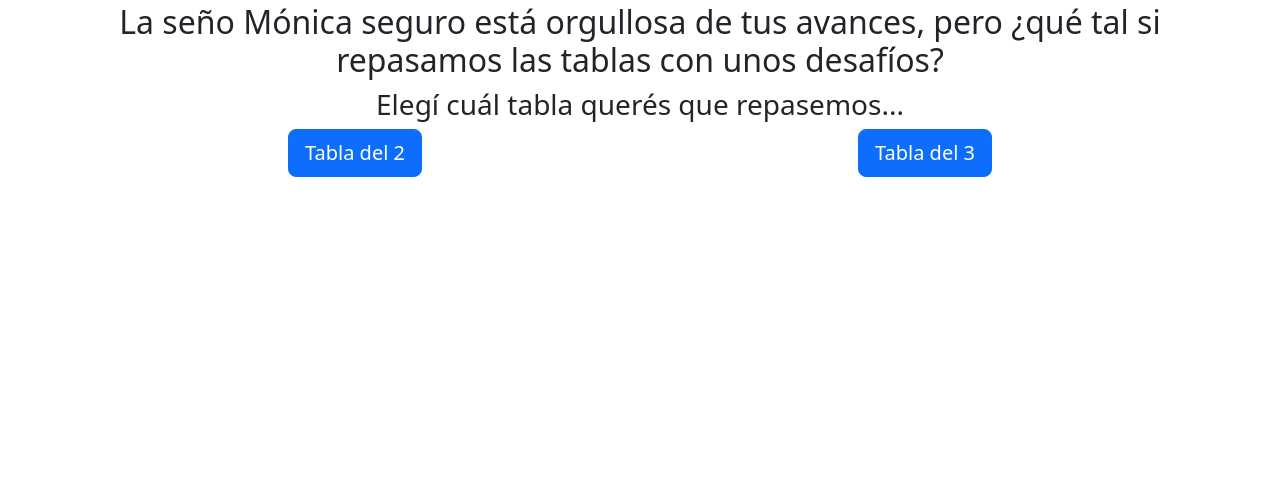
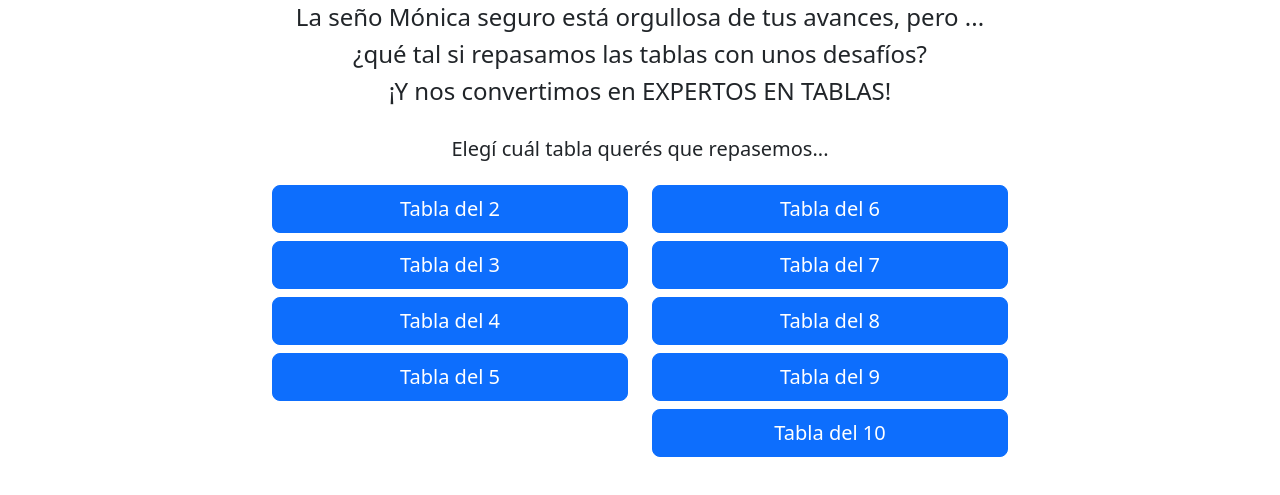
Before and after one commit to afuhr/somoscuarto, a plain HTML site: page index.html in a window 1280 px wide. Shown: the part 101-596 px from the top of the page. Drawn offline with nearby package versions, Linux system fonts and the light colour scheme.

Commit message:
Subo multiplicaciones

```diff
--- a/index.html
+++ b/index.html
@@ -4,29 +4,43 @@
     <meta charset="UTF-8">
     <meta name="viewport" content="width=device-width, initial-scale=1.0">
     <title>Repaso de Tablas de Multiplicar</title>
-    <!-- Agregamos Bootstrap para diseño -->
+    <!-- Bootstrap para el diseño -->
     <link href="https://cdn.jsdelivr.net/npm/bootstrap@5.3.0-alpha1/dist/css/bootstrap.min.css" rel="stylesheet">
 </head>
 <body>
     <div class="container text-center mt-5">
         <h1>Hola,</h1>
-        <h2>La seño Mónica seguro está orgullosa de tus avances, pero ¿qué tal si repasamos las tablas con unos desafíos?</h2>
-        <h3>Elegí cuál tabla querés que repasemos...</h3>
-
-
+        <h4>La seño Mónica seguro está orgullosa de tus avances, pero ...</h4>
+        <h4>¿qué tal si repasamos las tablas con unos desafíos?</h4>
+        <h4>¡Y nos convertimos en EXPERTOS EN TABLAS!</h4><br />
+        <h5>Elegí cuál tabla querés que repasemos...</h5>
 
         <!-- Botones para elegir la tabla -->
-        <div class="row">
-            <div class="col">
-                <a href="multiplicaciones.html?tabla=2" class="btn btn-primary btn-lg">Tabla del 2</a>
+        <div class="row justify-content-center mt-4">
+            <div class="col-md-4">
+                <div class="d-grid gap-2">
+                    <a href="multiplicaciones.html?tabla=2" class="btn btn-primary btn-lg">Tabla del 2</a>
+                    <a href="multiplicaciones.html?tabla=3" class="btn btn-primary btn-lg">Tabla del 3</a>
+                    <a href="multiplicaciones.html?tabla=4" class="btn btn-primary btn-lg">Tabla del 4</a>
+                    <a href="multiplicaciones.html?tabla=5" class="btn btn-primary btn-lg">Tabla del 5</a>
+                </div>
             </div>
-            <div class="col">
-                <a href="multiplicaciones.html?tabla=3" class="btn btn-primary btn-lg">Tabla del 3</a>
+            <div class="col-md-4">
+                <div class="d-grid gap-2">
+                    <a href="multiplicaciones.html?tabla=6" class="btn btn-primary btn-lg">Tabla del 6</a>
+                    <a href="multiplicaciones.html?tabla=7" class="btn btn-primary btn-lg">Tabla del 7</a>
+                    <a href="multiplicaciones.html?tabla=8" class="btn btn-primary btn-lg">Tabla del 8</a>
+                    <a href="multiplicaciones.html?tabla=9" class="btn btn-primary btn-lg">Tabla del 9</a>
+                    <a href="multiplicaciones.html?tabla=10" class="btn btn-primary btn-lg">Tabla del 10</a>
+                </div>
             </div>
         </div>
     </div>
-
-    <!-- Agregar Bootstrap JS -->
-    <script src="https://cdn.jsdelivr.net/npm/bootstrap@5.3.0-alpha1/dist/js/bootstrap.bundle.min.js"></script>
 </body>
 </html>
+
+
+<!-- Agregar Bootstrap JS -->
+<script src="https://cdn.jsdelivr.net/npm/bootstrap@5.3.0-alpha1/dist/js/bootstrap.bundle.min.js"></script>
+</body>
+</html>
```
